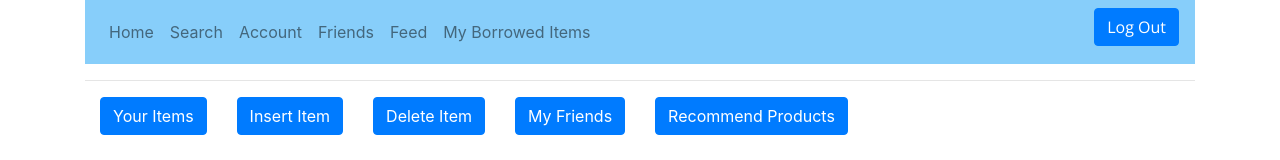
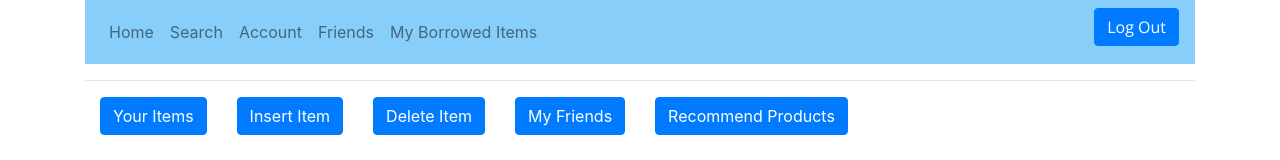
Before and after one commit to shikhar4/CS411_Project, a React (Create React App) app in the folder client/: page /home in a window 1280 px wide. Shown: the top 160 px of the page. Built offline with nearby package versions, Linux system fonts and the light colour scheme.

Commit message:
cleaning up some stuff

```diff
--- a/client/src/App.js
+++ b/client/src/App.js
@@ -51,7 +51,7 @@ class App extends Component {
               <li><Link to={'/my_account'} className="nav-link">Account</Link></li>
 
               <li><Link to={'/friends'} className="nav-link">Friends</Link></li>
-              <li><Link to={'/reccomend_product'} className="nav-link">Feed</Link></li>
+
               <li><Link to={'/borrowed_items'} className="nav-link">My Borrowed Items</Link></li>
 
 
@@ -70,7 +70,7 @@ class App extends Component {
             <Route path='/my_account' component={my_account} />
 
             <Route path='/friends' component={friends} />
-            <Route path='/reccomend_product' component={Prod_Reccomender} />
+
             <Route path='/borrowed_items' component={BorrowedItems} />
 
           </Switch>
--- a/client/src/Home.js
+++ b/client/src/Home.js
@@ -67,7 +67,10 @@ class Home extends Component {
     document.getElementById("Friends_Table").style.visibility = "visible";
     this.setState({showInsertComponent : false})
     this.setState({showDeleteComponent : false})
+    this.setState({showRecommendComponent: false})
     document.getElementById("Items_Table").style.visibility = "collapse"
+
+
     friend_head = []
     friend_table_data = []
     this.setState({friend_table: []})
@@ -153,7 +156,6 @@ class Home extends Component {
     document.getElementById("Items_Table").style.visibility = "visible";
     this.setState({showInsertComponent : false})
     this.setState({showDeleteComponent : false})
-
     this.setState({showRecommendComponent : false})
     document.getElementById("Friends_Table").style.visibility = "hidden"
 
@@ -212,7 +214,7 @@ class Home extends Component {
      this.setState({showDeleteComponent:false})
      this.setState({showRecommendComponent:false})
      this.setState({showInsertComponent:true})
-     //console.log(this.state.showInsertComponent)
+
 
    }
    loadDeleteTable(){
@@ -224,6 +226,7 @@ class Home extends Component {
    }
    loadRecommendData(){
     document.getElementById("Items_Table").style.visibility = "hidden"
+    document.getElementById("Friends_Table").style.visibility = "hidden"
     this.setState({showInsertComponent:false})
     this.setState({showDeleteComponent:false})
     this.setState({showRecommendComponent:true})
```
